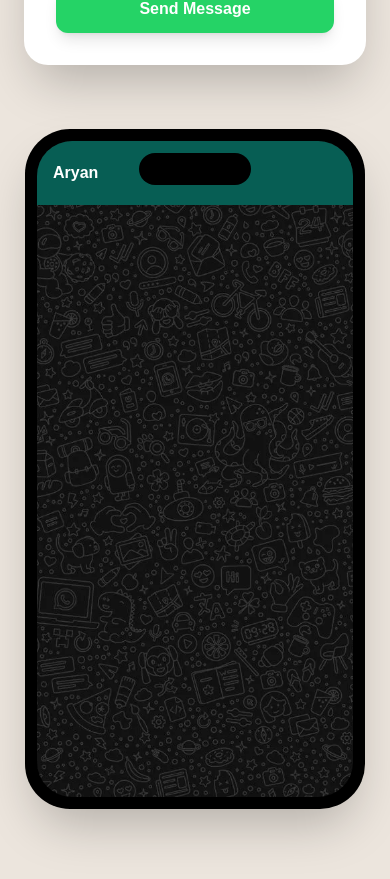
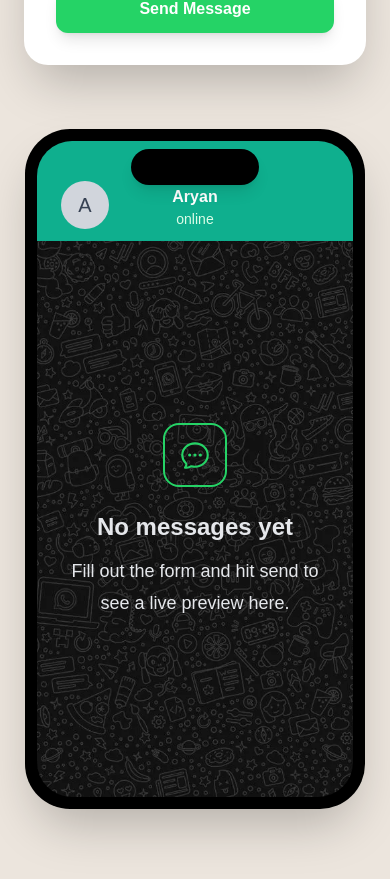
Before and after one commit to PiyushXcode/wa-composer, a Next.js app: page /form in a window 390 px wide. Shown: the part 2695-3574 px from the top of the page. Built offline with nearby package versions, Linux system fonts and the light colour scheme.

Commit message:
phone Preview Changed added some things

```diff
--- a/src/app/components/PhonePreview.jsx
+++ b/src/app/components/PhonePreview.jsx
@@ -3,6 +3,7 @@
 import React from "react";
 import Image from "next/image";
 import { motion } from "framer-motion";
+import { HiOutlineChatBubbleOvalLeftEllipsis } from "react-icons/hi2";
 import MessageBubble from "./MessageBubble";
 
 import Background from "@/app/asserts/background-1.webp";
@@ -12,42 +13,30 @@ const PhonePreview = ({ preview, status }) => {
     <motion.div
       initial={{
         opacity: 0,
-        scale: 0.75,
+        scale: 0.8,
         y: 80,
-        rotateX: 30,
-        filter: "blur(12px)",
       }}
       animate={{
         opacity: 1,
         scale: 1,
         y: 0,
-        rotateX: 0,
-        filter: "blur(0px)",
       }}
       transition={{
-        duration: 1.2,
-        ease: [0.22, 1, 0.36, 1],
+        duration: 0.9,
       }}
-      className="flex justify-center items-center perspective-[1200px]"
+      className="flex justify-center items-center"
     >
-      {/* Phone Body */}
+      {/* Phone */}
 
-      <motion.div
-        whileHover={{
-          y: -8,
-          scale: 1.02,
-        }}
-        transition={{
-          duration: 0.3,
-        }}
+
+      <div
         className="
           w-[340px]
           h-[680px]
+          rounded-[45px]
           bg-black
-          rounded-[45px]
+          p-3
           shadow-2xl
-          p-3
-          relative
         "
       >
         {/* Screen */}
@@ -61,65 +50,111 @@ const PhonePreview = ({ preview, status }) => {
             alt="Wallpaper"
             fill
             className="object-cover"
-            priority
           />
+          {/* Dynamic Island */}
 
-          {/* Notch */}
-
-          <div
-            className="
-              absolute
-              top-3
-              left-1/2
-              -translate-x-1/2
-              w-28
-              h-8
-              rounded-full
-              bg-black
-              z-20
-            "
-          />
-
+          <motion.div
+            initial={{
+              y: -20,
+              opacity: 0,
+              scale: 0.8,
+            }}
+            animate={{
+              y: 0,
+              opacity: 1,
+              scale: 1,
+            }}
+            whileHover={{
+              width: 170,
+              borderRadius: 30,
+            }}
+            transition={{
+              type: "spring",
+              stiffness: 250,
+              damping: 18,
+            }}
+            className="absolute top-2 left-1/2 -translate-x-1/2 z-50 w-32 h-9 bg-black rounded-full flex items-center justify-center shadow-lg">
+          </motion.div>
           {/* Header */}
 
           <div
-            className="
-              relative
-              z-10
-              h-16
-              bg-[#075E54]
-              flex
-              items-center
-              px-4
-              text-white
-              font-semibold
-            "
-          >
-            Aryan
+            className=" relative z-20  h-25 bg-[#0FAF8E] flex items-end justify-center px-6 pb-6 ">
+            {/* Avatar */}
+
+            <div
+              className="absolute top-10 left-6 bottom-5 w-12 h-12 rounded-full bg-gray-300 flex items-center justify-center text-xl text-gray-700 font-medium"       >
+              {preview?.name?.charAt(0).toUpperCase() || "A"}
+            </div>
+
+            {/* Name */}
+
+            <div className="relative top-3 text-center ">
+              <h2 className="text-white text-md font-bold">
+                {preview?.name || "Aryan"}
+              </h2>
+
+              <p className="text-green-100 text-sm">
+                online
+              </p>
+            </div>
           </div>
 
           {/* Chat Area */}
 
+          <div className="relative z-10 h-[calc(100%-96px)] flex flex-col justify-center items-center p-6">
+
+            {!preview ? (
+              <motion.div
+                initial={{
+                  opacity: 0,
+                  y: 20,
+                }}
+                animate={{
+                  opacity: 1,
+                  y: 0,
+                }}
+                className="text-center"
+              >
                 <div
                   className="
-              relative
-              z-10
+                    mx-auto
+                    w-16
+                    h-16
+                    rounded-2xl
+                    border-2
+                    border-[#25D366]
                     flex
-              flex-col
-              justify-end
-              h-[calc(100%-64px)]
-              p-4
+                    items-center
+                    justify-center
+                    text-[#25D366]
                   "
                 >
-            {preview && (
+                  <HiOutlineChatBubbleOvalLeftEllipsis size={34} />
+                </div>
+
+                <h3 className="mt-6 text-2xl font-bold text-gray-200">
+                  No messages yet
+                </h3>
+
+                <p className="mt-3 text-gray-200 text-lg leading-8 max-w-xs">
+                  Fill out the form and hit send to see a live preview here.
+                </p>
+              </motion.div>
+            ) : (
+              <div className="w-full flex justify-end items-end h-full">
                 <MessageBubble
                   preview={preview}
                   status={status}
                 />
+              </div>
             )}
+
           </div>
+
         </div>
-      </motion.div>
+
+      </div>
+
     </motion.div>
   );
 };
```
Lines whose indentation alone changed are shown as unchanged.
